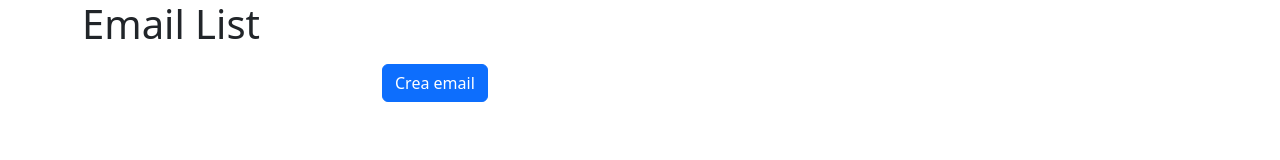
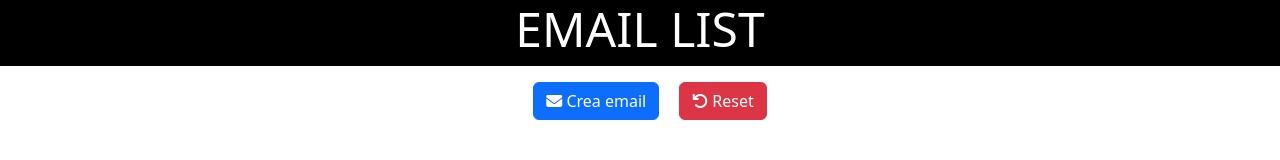
Before and after one commit to alessiotinaglia/js-email-list, a plain HTML site: page index.html in a window 1280 px wide. Drawn offline with nearby package versions, Linux system fonts and the light colour scheme; no server answers.

Commit message:
fine es bonus

```diff
--- a/index.html
+++ b/index.html
@@ -15,15 +15,24 @@
 </head>
 
 <body>
-    <section class="container">
-        <h1>Email List</h1>
-        <ul class="" id="email-list" >
-
-        </ul>
-
-        <button id="create-email" class="btn btn-primary">Crea email</button>
+    <!-- titolo -->
+    <div class="bg-black d-flex justify-content-center">
+        <h1>EMAIL LIST</h1>
+    </div>
+    <!-- section lista -->
+    <section class="container d-flex justify-content-center">
+        <ul id="email-list"></ul>
     </section>
-
+    <!-- section bottoni -->
+    <section class="container d-flex justify-content-center">
+        <button id="create-email" class="btn btn-primary">
+            <i class="fa-solid fa-envelope"></i> Crea email
+        </button>
+        <button type="reset" class="btn btn-danger" id="reset-email">
+            <i class="fa fa-undo"></i> Reset
+        </button>
+    </section>
+    <!-- collegamento javascript -->
     <script src="script.js"></script>
 </body>
 
--- a/script.js
+++ b/script.js
@@ -4,6 +4,7 @@ console.clear();
 
 const createMail = document.getElementById("create-email");
 const emailList = document.getElementById("email-list");
+const resetMail = document.getElementById("reset-email");
 let newArray = [];
 
 
--- a/style.css
+++ b/style.css
@@ -5,24 +5,22 @@
     box-sizing: border-box;
 }
 
+h1{
+    color: white;
+    font-size: 3em;
+}
 
 ul li  {
     list-style: none;
     margin: 10px;
     background-color: black;
     color: white;
-    padding-left: 20px;
-    padding: 20px;
+    padding: 10px;
     border-radius: 20px;
-    width: 40%;
-    font-size: 1.3em;
+    font-size : 1em;
+    width: 400px;
 }
 
-button{
-    margin-left: 300px;
-    padding: 20px;
+button {
+    margin-left: 20px;
 }
-
-ul li{
-    padding-right: 50px;
-}
```
